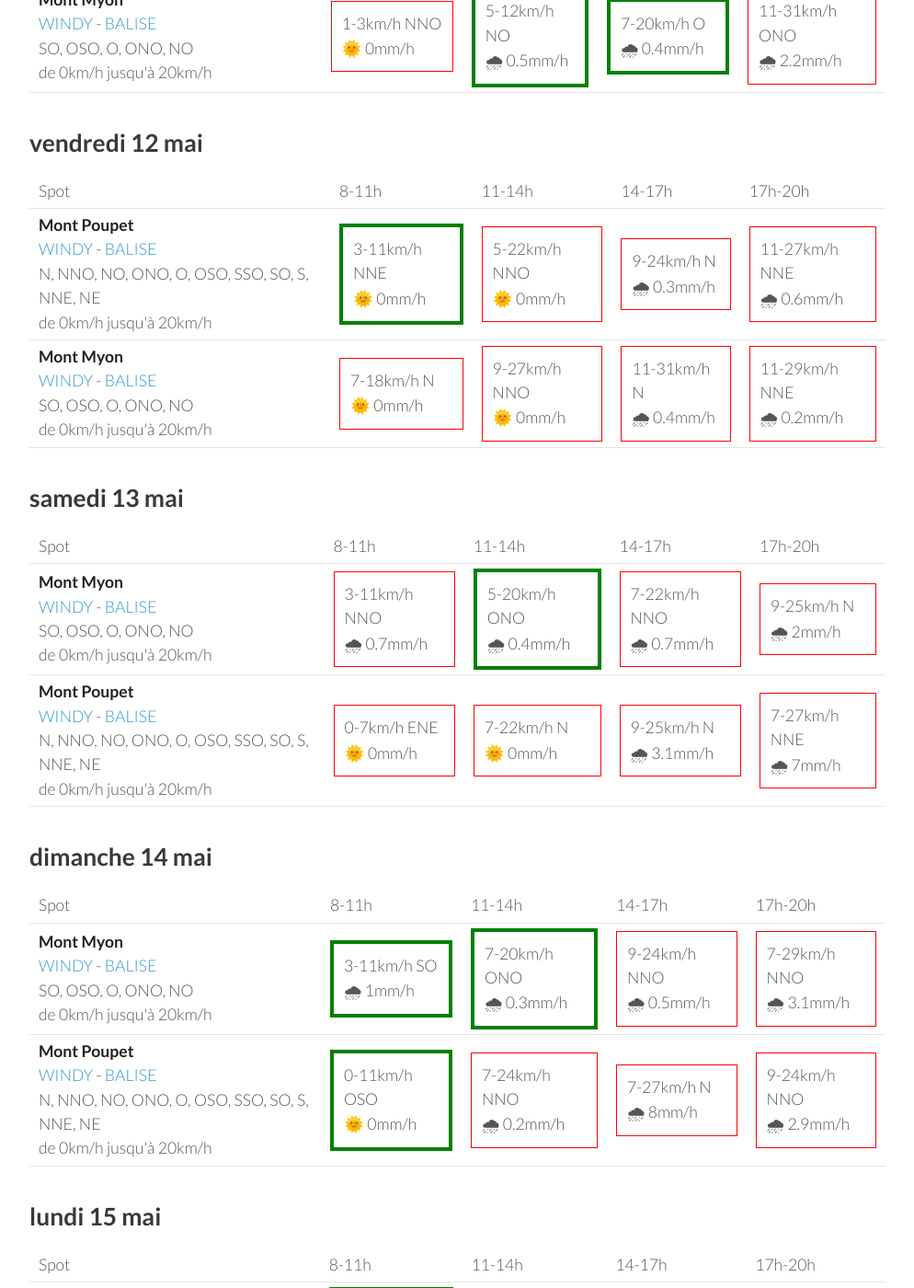
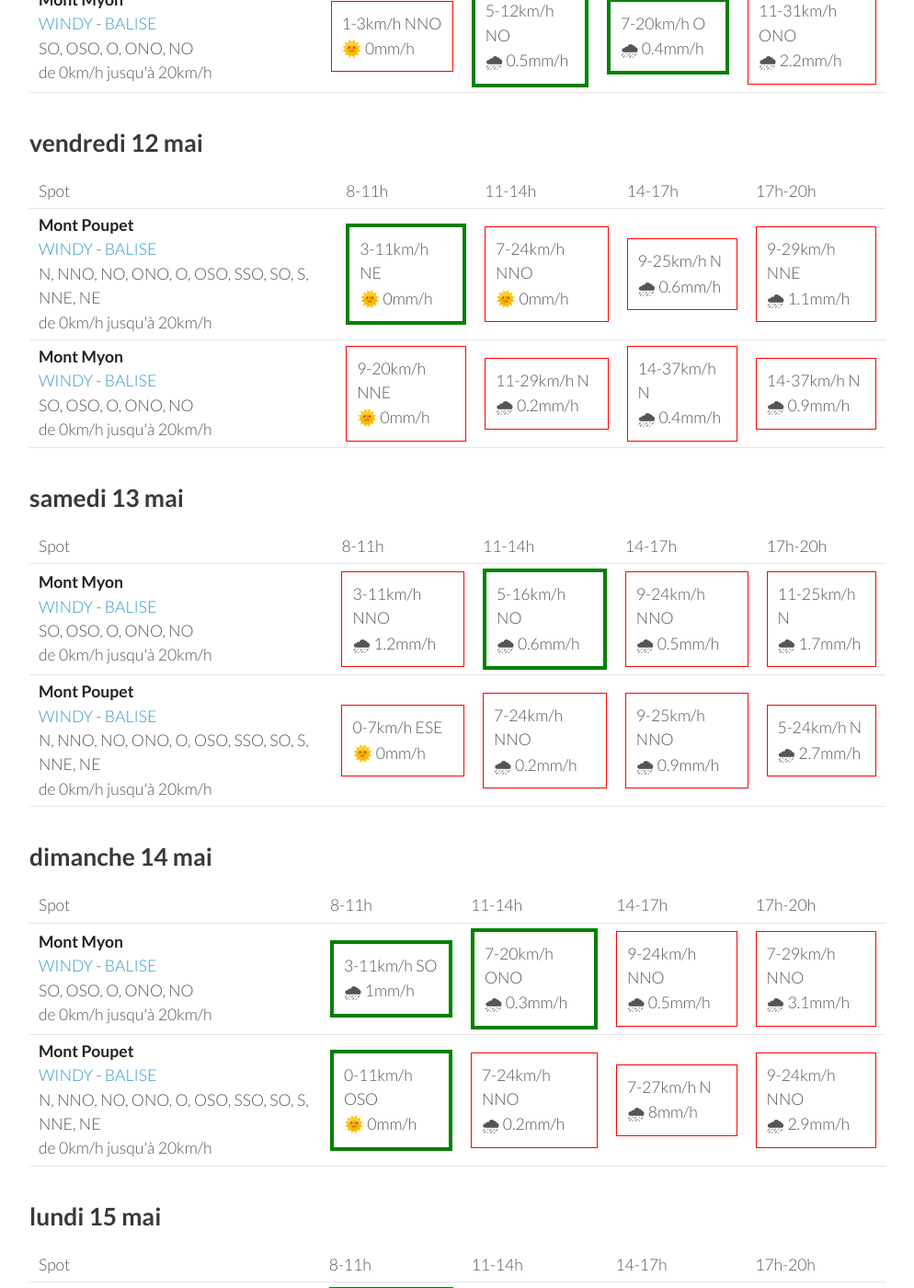
Before and after one commit to parapente-dans-le-nord/parapente-dans-le-nord.github.io, a Jekyll site: the page built from jura.markdown, in a window 1280 px wide and 1400 px high, scrolled down 921 px. Shown: the whole window at 92% size, without its empty margins (26-1020 px from the left). Built offline with Jekyll 4.4.1, drawn with Linux system fonts in a browser that asks for light colours; some of the changed text lies outside the part shown.

Commit message:
update index.markdown

```diff
--- a/jura.markdown
+++ b/jura.markdown
@@ -94,20 +94,20 @@ page mise à jour le mercredi 10 mai 13:20
 <tr>
         <td><strong>Mont Poupet</strong><br><a href="https://windy.com/46.970/5.876?46.541,5.876,8">WINDY</a> - <span class=""><a href="http://www.balisemeteo.com/balise.php?idBalise=92">BALISE</a> </span><br> <span class="vent-favorable">N, NNO, NO, ONO, O, OSO, SSO, SO, S, NNE, NE</span><br><span class="force-vent">de 0km/h jusqu'à 20km/h</span> </td>
 
-            <td><div class="flyable"><p>3-11km/h NNE</p><p>🌞 0mm/h</p></div></td>
-            <td><div class="not-flyable"><p>5-22km/h NNO</p><p>🌞 0mm/h</p></div></td>
-            <td><div class="not-flyable"><p>9-24km/h N</p><p>🌧 0.3mm/h</p></div></td>
-            <td><div class="not-flyable"><p>11-27km/h NNE</p><p>🌧 0.6mm/h</p></div></td>
+            <td><div class="flyable"><p>3-11km/h NE</p><p>🌞 0mm/h</p></div></td>
+            <td><div class="not-flyable"><p>7-24km/h NNO</p><p>🌞 0mm/h</p></div></td>
+            <td><div class="not-flyable"><p>9-25km/h N</p><p>🌧 0.6mm/h</p></div></td>
+            <td><div class="not-flyable"><p>9-29km/h NNE</p><p>🌧 1.1mm/h</p></div></td>
 
 
     </tr>
 <tr>
         <td><strong>Mont Myon</strong><br><a href="https://windy.com/46.331/5.397?45.898,5.394,8,m:eWoagj8">WINDY</a> - <span class=""><a href="http://www.balisemeteo.com/balise.php?idBalise=70">BALISE</a> </span><br> <span class="vent-favorable">SO, OSO, O, ONO, NO</span><br><span class="force-vent">de 0km/h jusqu'à 20km/h</span> </td>
 
-            <td><div class="not-flyable"><p>7-18km/h N</p><p>🌞 0mm/h</p></div></td>
-            <td><div class="not-flyable"><p>9-27km/h NNO</p><p>🌞 0mm/h</p></div></td>
-            <td><div class="not-flyable"><p>11-31km/h N</p><p>🌧 0.4mm/h</p></div></td>
-            <td><div class="not-flyable"><p>11-29km/h NNE</p><p>🌧 0.2mm/h</p></div></td>
+            <td><div class="not-flyable"><p>9-20km/h NNE</p><p>🌞 0mm/h</p></div></td>
+            <td><div class="not-flyable"><p>11-29km/h N</p><p>🌧 0.2mm/h</p></div></td>
+            <td><div class="not-flyable"><p>14-37km/h N</p><p>🌧 0.4mm/h</p></div></td>
+            <td><div class="not-flyable"><p>14-37km/h N</p><p>🌧 0.9mm/h</p></div></td>
 
 
     </tr>
@@ -130,20 +130,20 @@ page mise à jour le mercredi 10 mai 13:20
 <tr>
         <td><strong>Mont Myon</strong><br><a href="https://windy.com/46.331/5.397?45.898,5.394,8,m:eWoagj8">WINDY</a> - <span class=""><a href="http://www.balisemeteo.com/balise.php?idBalise=70">BALISE</a> </span><br> <span class="vent-favorable">SO, OSO, O, ONO, NO</span><br><span class="force-vent">de 0km/h jusqu'à 20km/h</span> </td>
 
-            <td><div class="not-flyable"><p>3-11km/h NNO</p><p>🌧 0.7mm/h</p></div></td>
-            <td><div class="flyable"><p>5-20km/h ONO</p><p>🌧 0.4mm/h</p></div></td>
-            <td><div class="not-flyable"><p>7-22km/h NNO</p><p>🌧 0.7mm/h</p></div></td>
-            <td><div class="not-flyable"><p>9-25km/h N</p><p>🌧 2mm/h</p></div></td>
+            <td><div class="not-flyable"><p>3-11km/h NNO</p><p>🌧 1.2mm/h</p></div></td>
+            <td><div class="flyable"><p>5-16km/h NO</p><p>🌧 0.6mm/h</p></div></td>
+            <td><div class="not-flyable"><p>9-24km/h NNO</p><p>🌧 0.5mm/h</p></div></td>
+            <td><div class="not-flyable"><p>11-25km/h N</p><p>🌧 1.7mm/h</p></div></td>
 
 
     </tr>
 <tr>
         <td><strong>Mont Poupet</strong><br><a href="https://windy.com/46.970/5.876?46.541,5.876,8">WINDY</a> - <span class=""><a href="http://www.balisemeteo.com/balise.php?idBalise=92">BALISE</a> </span><br> <span class="vent-favorable">N, NNO, NO, ONO, O, OSO, SSO, SO, S, NNE, NE</span><br><span class="force-vent">de 0km/h jusqu'à 20km/h</span> </td>
 
-            <td><div class="not-flyable"><p>0-7km/h ENE</p><p>🌞 0mm/h</p></div></td>
-            <td><div class="not-flyable"><p>7-22km/h N</p><p>🌞 0mm/h</p></div></td>
-            <td><div class="not-flyable"><p>9-25km/h N</p><p>🌧 3.1mm/h</p></div></td>
-            <td><div class="not-flyable"><p>7-27km/h NNE</p><p>🌧 7mm/h</p></div></td>
+            <td><div class="not-flyable"><p>0-7km/h ESE</p><p>🌞 0mm/h</p></div></td>
+            <td><div class="not-flyable"><p>7-24km/h NNO</p><p>🌧 0.2mm/h</p></div></td>
+            <td><div class="not-flyable"><p>9-25km/h NNO</p><p>🌧 0.9mm/h</p></div></td>
+            <td><div class="not-flyable"><p>5-24km/h N</p><p>🌧 2.7mm/h</p></div></td>
 
 
     </tr>
```
Also changed, not shown: other parts of jura.markdown (+1 -1 lines).
